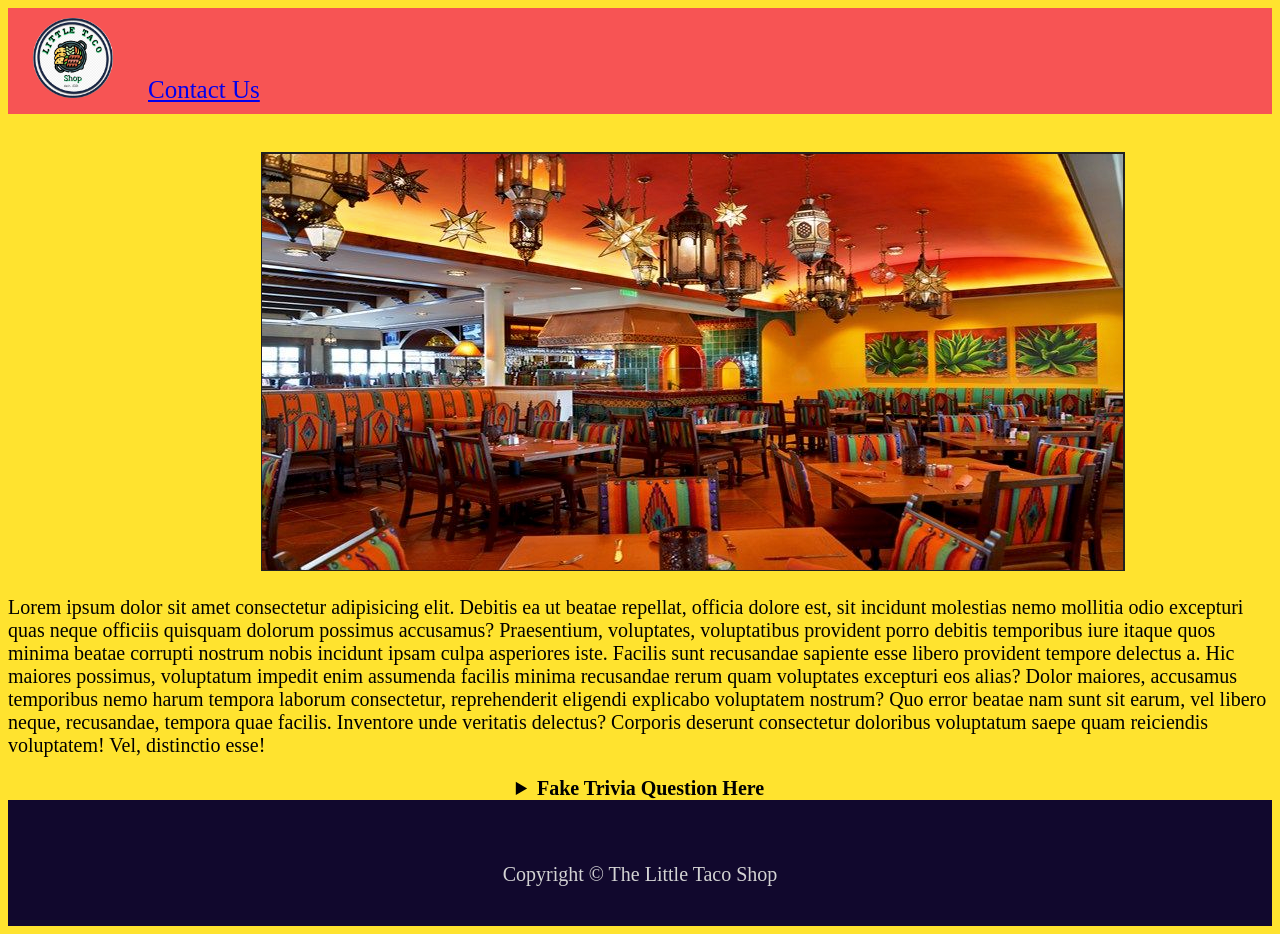
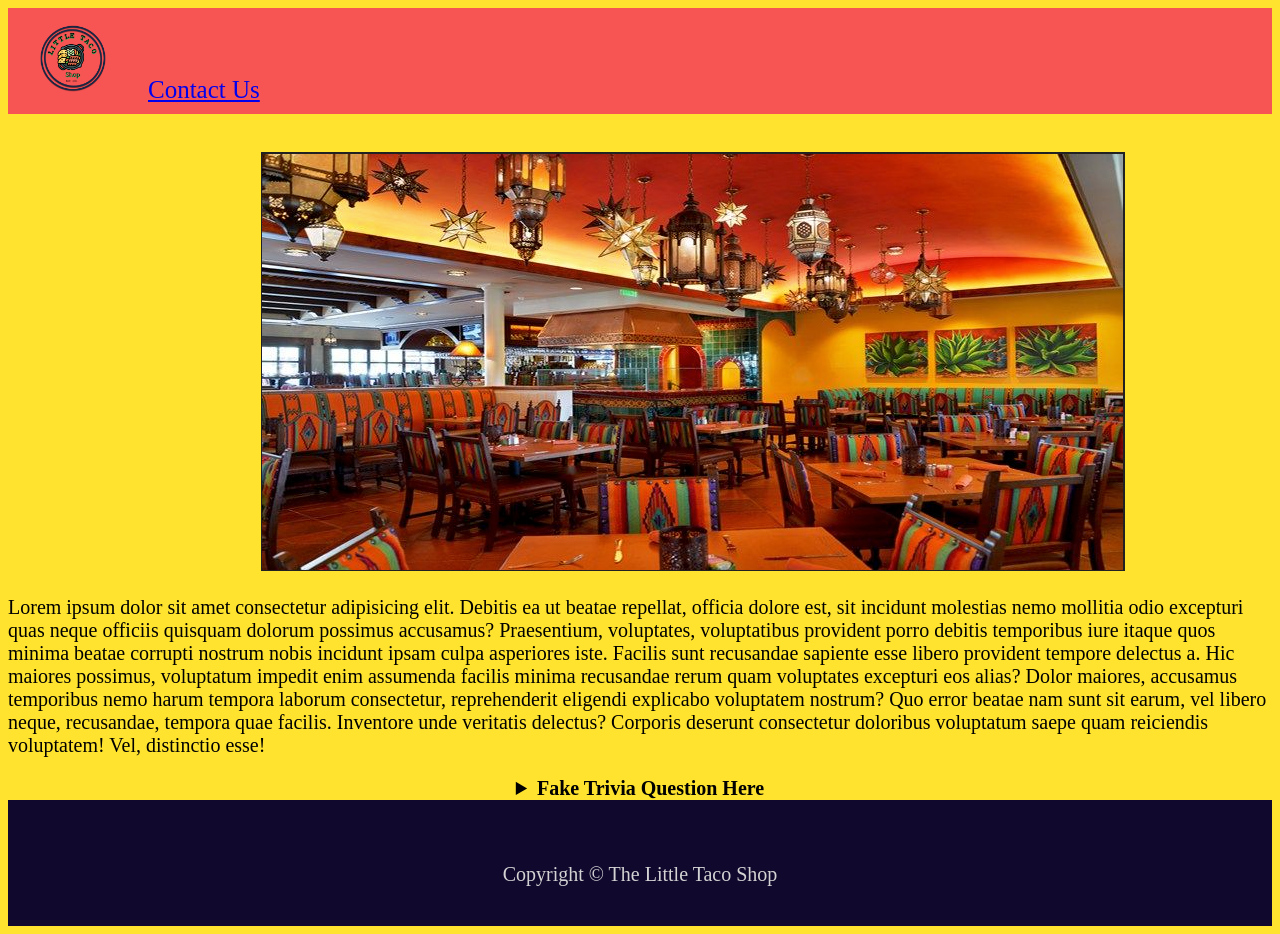
Before and after one commit to Ambarpg80/little-taco-shop, a plain HTML site: page about.html in a window 1280 px wide. Drawn offline with Linux system fonts and the light colour scheme.

Commit message:
updated to logo with removed background

```diff
--- a/about.html
+++ b/about.html
@@ -12,7 +12,7 @@
     </head>
     <body>
         <nav>
-            <a href="/"><img src="images/LTS logo-green shadow.png" width="80" height="80" ></a>
+            <a href="/"><img src="images/LTS_Green_no_bg.png" width="80" height="80" ></a>
             <a href="contactUs.html">Contact Us</a>
         </nav>
         <img src="images/restaurant_interior.png" style="margin-left: 20%; margin-top: 3%;">
```
Also changed, not shown: contactUs.html (+1 -1 lines), index.html (+1 -1 lines), images/LTS_Green_no_bg.png (added), 1 other file.
